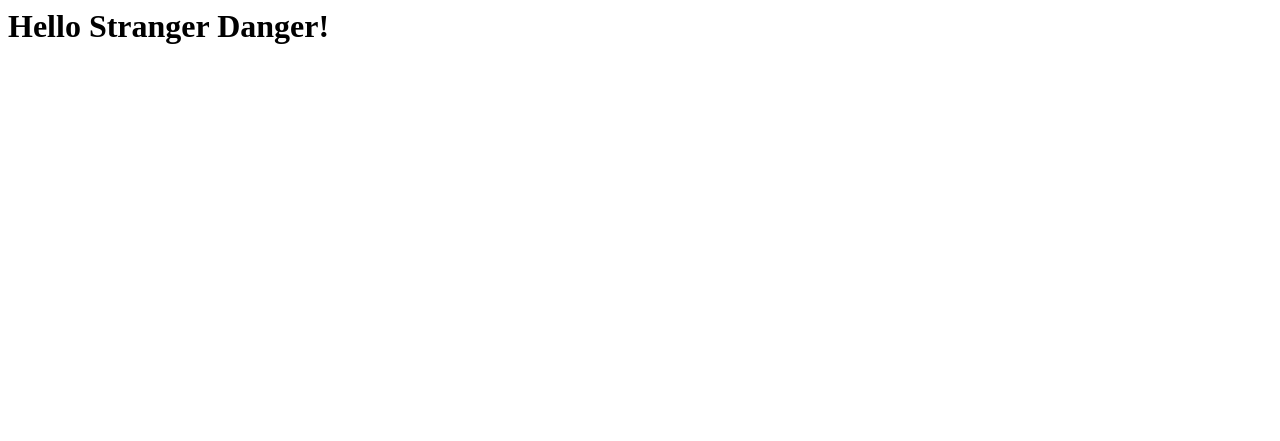
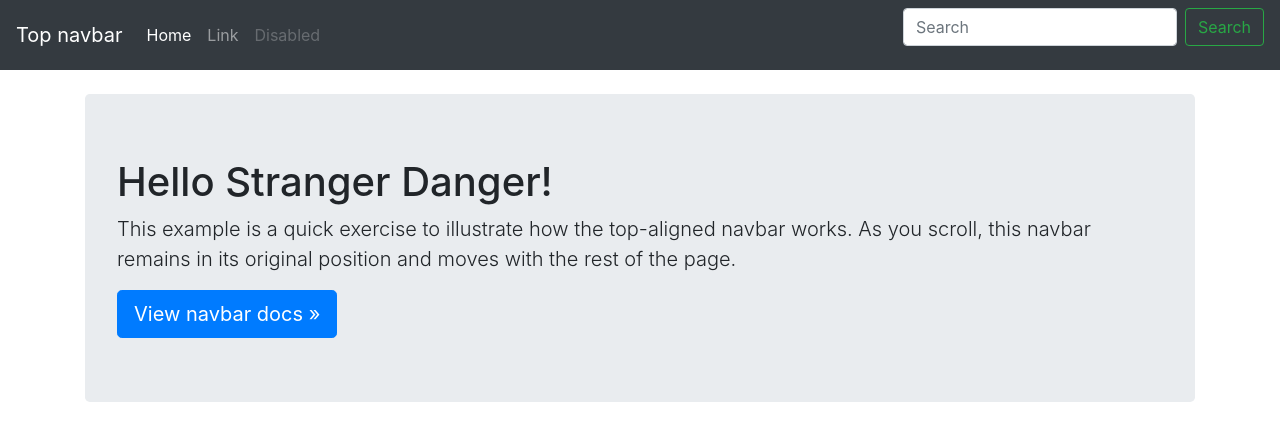
Before and after one commit to DelroyBrown28/LAC_2, a Django app: page / in a window 1280 px wide. Shown: the top 441 px of the page. Run offline with Django 3.2, Linux system fonts and the light colour scheme.

Commit message:
added navbar

```diff
--- /dev/null
+++ b/products/templates/navbar.html
@@ -0,0 +1,24 @@
+<nav class="navbar navbar-expand-md navbar-dark bg-dark mb-4">
+    <a class="navbar-brand" href="#">Top navbar</a>
+    <button class="navbar-toggler" type="button" data-toggle="collapse" data-target="#navbarCollapse"
+        aria-controls="navbarCollapse" aria-expanded="false" aria-label="Toggle navigation">
+        <span class="navbar-toggler-icon"></span>
+    </button>
+    <div class="collapse navbar-collapse" id="navbarCollapse">
+        <ul class="navbar-nav mr-auto">
+            <li class="nav-item active">
+                <a class="nav-link" href="#">Home <span class="sr-only">(current)</span></a>
+            </li>
+            <li class="nav-item">
+                <a class="nav-link" href="#">Link</a>
+            </li>
+            <li class="nav-item">
+                <a class="nav-link disabled" href="#" tabindex="-1" aria-disabled="true">Disabled</a>
+            </li>
+        </ul>
+        <form class="form-inline mt-2 mt-md-0">
+            <input class="form-control mr-sm-2" type="text" placeholder="Search" aria-label="Search">
+            <button class="btn btn-outline-success my-2 my-sm-0" type="submit">Search</button>
+        </form>
+    </div>
+</nav>
--- a/templates/base.html
+++ b/templates/base.html
@@ -1 +1,61 @@
-<h1>Hello {{ username_is }}</h1>
+
+<!-- CSS FILES -->
+<link rel="stylesheet" href="https://cdn.jsdelivr.net/npm/bootstrap@4.5.3/dist/css/bootstrap.min.css"
+    integrity="sha384-TX8t27EcRE3e/ihU7zmQxVncDAy5uIKz4rEkgIXeMed4M0jlfIDPvg6uqKI2xXr2" crossorigin="anonymous">
+
+
+<!-- Favicons -->
+<link rel="apple-touch-icon" href="/docs/4.5/assets/img/favicons/apple-touch-icon.png" sizes="180x180">
+<link rel="icon" href="/docs/4.5/assets/img/favicons/favicon-32x32.png" sizes="32x32" type="image/png">
+<link rel="icon" href="/docs/4.5/assets/img/favicons/favicon-16x16.png" sizes="16x16" type="image/png">
+<link rel="manifest" href="/docs/4.5/assets/img/favicons/manifest.json">
+<link rel="mask-icon" href="/docs/4.5/assets/img/favicons/safari-pinned-tab.svg" color="#563d7c">
+<link rel="icon" href="/docs/4.5/assets/img/favicons/favicon.ico">
+<meta name="msapplication-config" content="/docs/4.5/assets/img/favicons/browserconfig.xml">
+<meta name="theme-color" content="#563d7c">
+
+
+<style>
+    .bd-placeholder-img {
+        font-size: 1.125rem;
+        text-anchor: middle;
+        -webkit-user-select: none;
+        -moz-user-select: none;
+        -ms-user-select: none;
+        user-select: none;
+    }
+
+    @media (min-width: 768px) {
+        .bd-placeholder-img-lg {
+            font-size: 3.5rem;
+        }
+    }
+</style>
+<!-- Custom styles for this template -->
+<link href="navbar-top.css" rel="stylesheet">
+</head>
+
+<body>
+    {% include "navbar.html" %}
+    <main role="main" class="container">
+        <div class="jumbotron">
+            <h1>Hello {{ username_is }}</h1>
+            <p class="lead">This example is a quick exercise to illustrate how the top-aligned navbar works. As you
+                scroll, this navbar remains in its original position and moves with the rest of the page.</p>
+            <a class="btn btn-lg btn-primary" href="/docs/4.5/components/navbar/" role="button">View navbar docs
+                &raquo;</a>
+        </div>
+    </main>
+
+
+
+
+
+
+    <!-- JAVASCRIPT FILES -->
+    <script src="https://code.jquery.com/jquery-3.5.1.slim.min.js"
+        integrity="sha384-DfXdz2htPH0lsSSs5nCTpuj/zy4C+OGpamoFVy38MVBnE+IbbVYUew+OrCXaRkfj" crossorigin="anonymous">
+    </script>
+    <script src="https://cdn.jsdelivr.net/npm/bootstrap@4.5.3/dist/js/bootstrap.bundle.min.js"
+        integrity="sha384-ho+j7jyWK8fNQe+A12Hb8AhRq26LrZ/JpcUGGOn+Y7RsweNrtN/tE3MoK7ZeZDyx" crossorigin="anonymous">
+    </script>
```
Also changed, not shown: 2 other files.
